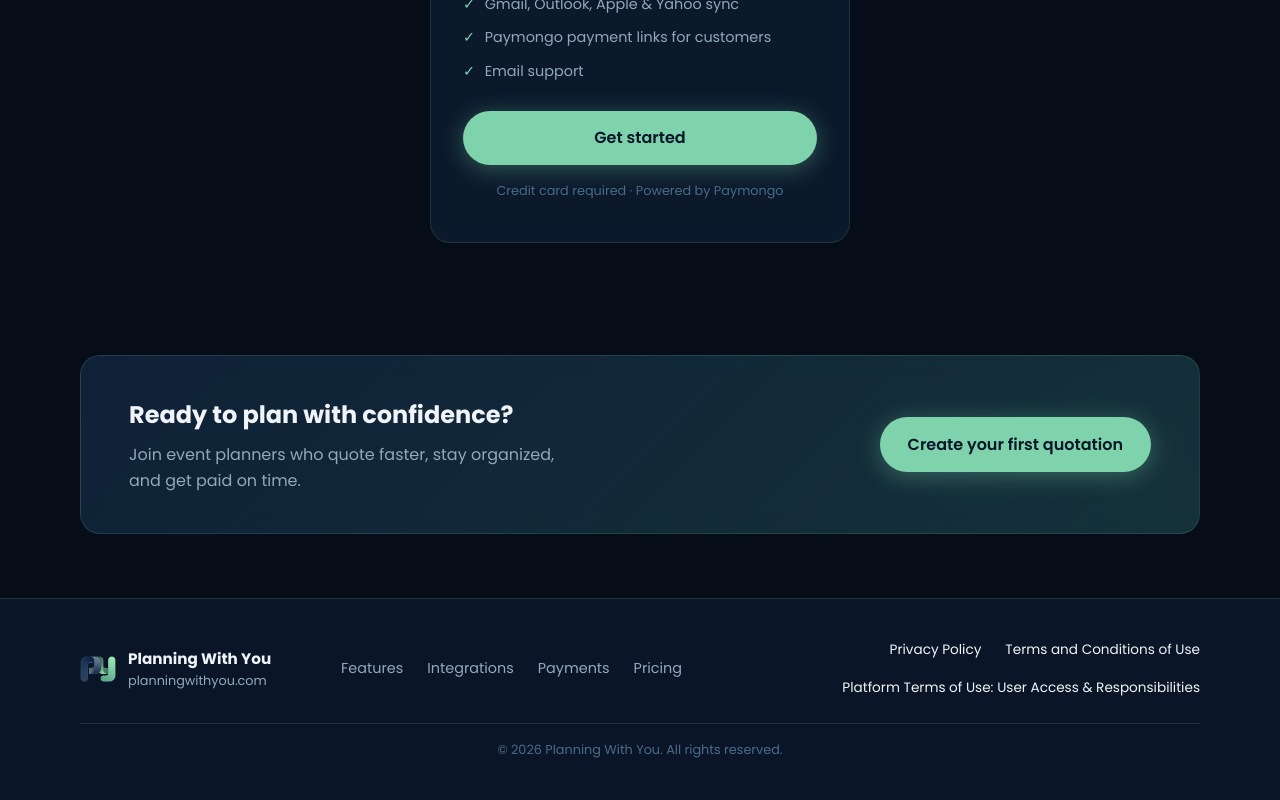
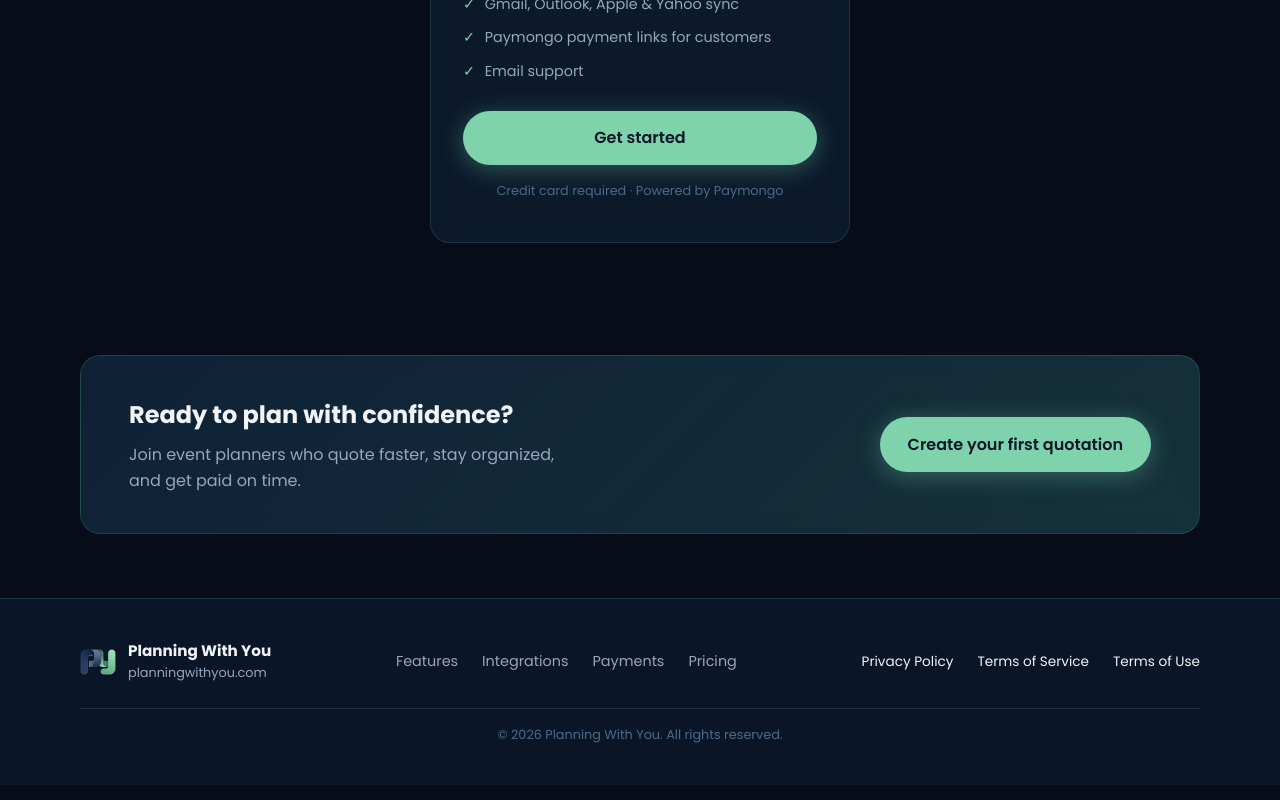
Before and after one commit to rpascual0812/planningwithyou-web, a React (Vite) app: page / in a window 1280 px wide. Shown: the part 4039-4839 px from the top of the page. Built offline with nearby package versions, Linux system fonts and the light colour scheme.

Commit message:
Updated footer

```diff
--- a/src/components/Footer.tsx
+++ b/src/components/Footer.tsx
@@ -9,10 +9,10 @@ const productLinks = [
 
 const legalLinks = [
   { to: '/privacy-policy', label: 'Privacy Policy' },
-  { to: '/terms-and-conditions', label: 'Terms and Conditions of Use' },
+  { to: '/terms-and-conditions', label: 'Terms of Service' },
   {
     to: '/platform-terms',
-    label: 'Platform Terms of Use: User Access & Responsibilities',
+    label: 'Terms of Use',
   },
 ]
 
```
